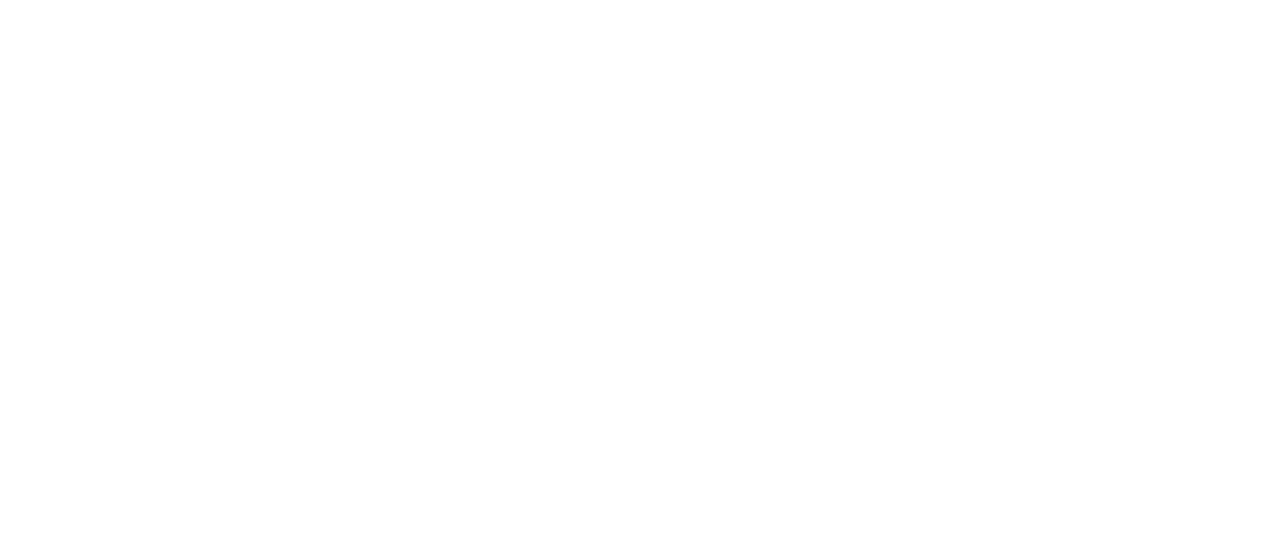
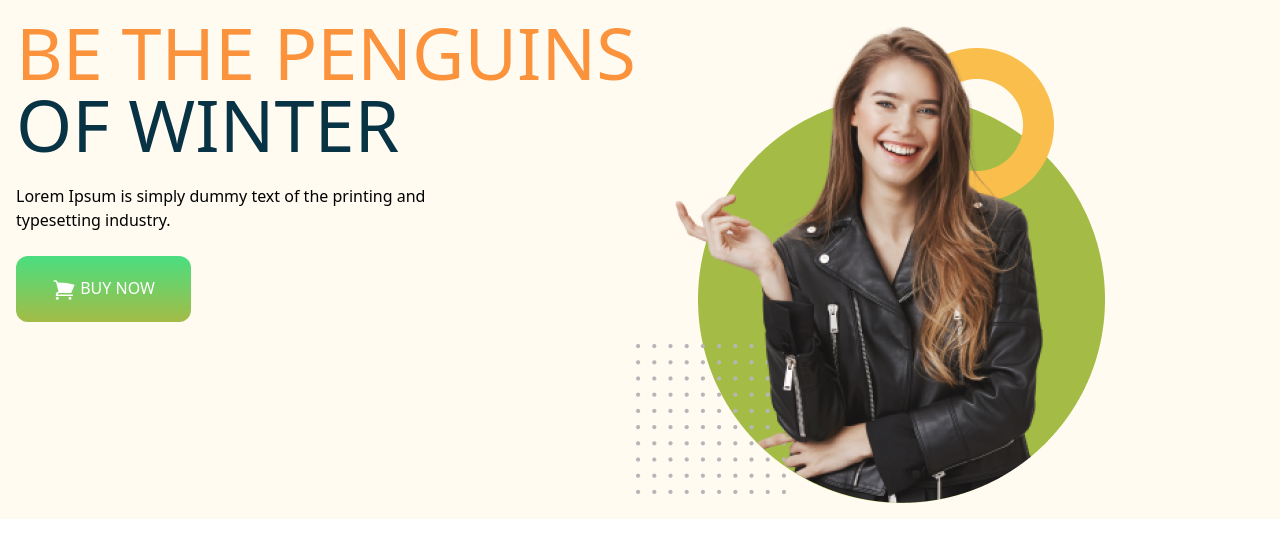
Before and after one commit to tasrif-66/penguin-fashion, a plain HTML site: page index.html in a window 1280 px wide. Drawn offline with nearby package versions, Linux system fonts and the light colour scheme.

Commit message:
banner add

```diff
--- a/index.html
+++ b/index.html
@@ -5,16 +5,44 @@
   <meta charset="UTF-8">
   <meta name="viewport" content="width=device-width, initial-scale=1.0">
   <title>penguin fashion</title>
+  <script src="https://cdn.tailwindcss.com"></script>
 
 </head>
 
 <body>
-  <header>
+  <header class="bg-[#FFFBF0] p-4 	">
+    <!-- nav start -->
+    <nav>
 
+    </nav>
+    <!-- banner start -->
+    <div class=" md:flex  ">
+      <div>
+        <h1 class="text-7xl	uppercase"><span class="text-orange-400	">Be the Penguins</span><br>
+          <span class="text-cyan-950	">of Winter</span>
+        </h1><br>
+        <p>Lorem Ipsum is simply dummy text of the printing
+          and <br> typesetting industry.</p><br>
+        <button
+          class="bg-[#A4BC46] px-9	py-5 rounded-xl	font-medium	text-white	bg-gradient-to-t from-[#A4BC46] to-green-400		">
+          <svg xmlns="http://www.w3.org/2000/svg" viewBox="0 0 24 24" fill="currentColor"
+            class="size-6 text-white inline">
+            <path
+              d="M2.25 2.25a.75.75 0 0 0 0 1.5h1.386c.17 0 .318.114.362.278l2.558 9.592a3.752 3.752 0 0 0-2.806 3.63c0 .414.336.75.75.75h15.75a.75.75 0 0 0 0-1.5H5.378A2.25 2.25 0 0 1 7.5 15h11.218a.75.75 0 0 0 .674-.421 60.358 60.358 0 0 0 2.96-7.228.75.75 0 0 0-.525-.965A60.864 60.864 0 0 0 5.68 4.509l-.232-.867A1.875 1.875 0 0 0 3.636 2.25H2.25ZM3.75 20.25a1.5 1.5 0 1 1 3 0 1.5 1.5 0 0 1-3 0ZM16.5 20.25a1.5 1.5 0 1 1 3 0 1.5 1.5 0 0 1-3 0Z" />
+          </svg>
+          BUY NOW</button>
+      </div>
+
+      <div>
+        <img src="./images/model.png" alt="">
+      </div>
+    </div>
   </header>
+
   <main>
 
   </main>
+
   <footer>
 
   </footer>
--- /dev/null
+++ b/tailwind.config.js
@@ -0,0 +1,8 @@
+/** @type {import('tailwindcss').Config} */
+module.exports = {
+  content: ["./src/**/*.{html,js}"],
+  theme: {
+    extend: {},
+  },
+  plugins: [],
+}
```
